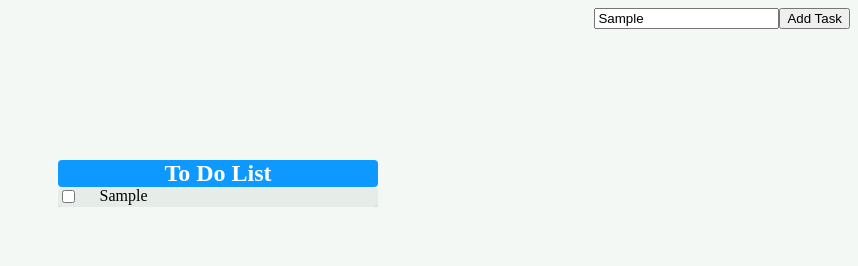
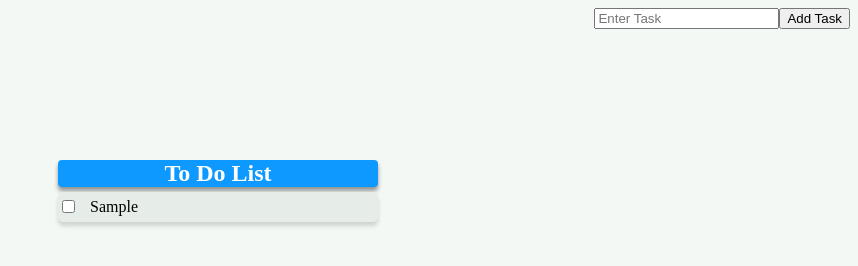
Before and after one commit to sudhanshuydv11/todolist.github.io, a plain HTML site: page index.html in a window 1280 px wide. Both pictures are taken after typing "Sample" into the empty fields and a click on the button "Add Task". Shown: the whole page, without its empty margins (422-1280 px from the left). Drawn offline with Linux system fonts and the light colour scheme.

Commit message:
all_good_29/9

```diff
--- a/css/styles.css
+++ b/css/styles.css
@@ -9,21 +9,19 @@ body {
   height: auto;
   width: 25vw;
   display: grid;
-  max-height: 2000px;
-  transition: max-height 2s;
   grid-template-columns: auto; }
 
 .headin {
   color: white;
-  margin: 0px auto auto auto;
+  margin: 0px auto 3px auto;
   text-align: center;
   background-color: #0D99FF;
   border-radius: 4px;
-  width: 100%; }
+  width: 100%;
+  box-shadow: 0px 4px 4px rgba(0, 0, 0, 0.395); }
 
 .content_sec {
   width: 100%;
-  height: auto;
   margin: 0px auto auto auto; }
 
 .add_button {
@@ -31,20 +29,31 @@ body {
 
 .card_container {
   width: 100%;
-  height: auto;
   display: grid;
-  grid-template-columns: auto;
-  max-height: 300px;
-  overflow-y: scroll; }
+  grid-template-columns: auto; }
 
 .card {
+  height: auto;
   width: 100%;
+  height: 30px;
+  margin-top: 2px;
+  margin-bottom: 2px;
   background: #E6EDE9;
   box-shadow: 0px 4px 4px rgba(0, 0, 0, 0.15);
   border-radius: 5px;
+  opacity: 0;
+  transition: opacity 0.2s;
   display: grid;
-  grid-template-columns: 13% auto; }
+  grid-template-columns: 10% auto; }
 
 .Add_task {
   display: flex;
   flex-direction: row-reverse; }
+
+.custom_text {
+  opacity: 0;
+  transition: opacity 0.6s; }
+
+.common_div {
+  margin-top: auto;
+  margin-bottom: auto; }
--- a/js/add_task.js
+++ b/js/add_task.js
@@ -3,6 +3,6 @@ let y = document.getElementById("add_button");
 x.addEventListener("keypress", (event) => {
     if (event.key === "Enter") {
         y.click();
-        x.value = "";
+
     }
 });
--- a/js/content_sript.js
+++ b/js/content_sript.js
@@ -5,13 +5,17 @@
 let counter_for_checkbox = 2;
 
 function Add() {
-    let y = document.getElementById("add_input").value;
+
+    let y1 = document.getElementById("add_input");
+    let y = y1.value;
+    if (y === "") return;
     console.log(y);
     let x = document.getElementById("card_container");
 
 
     let main_child = document.createElement('div');
     let input_div = document.createElement('div');
+    let text_div = document.createElement('div');
     let c_input = document.createElement('input');
     let c_text = document.createElement('text');
 
@@ -19,17 +23,30 @@ function Add() {
     main_child.id = "card" + counter_for_checkbox.toString();
 
     c_input.type = "checkbox";
+    input_div.className = "common_div";
+    text_div.className = "common_div";
+
+    c_input.id = counter_for_checkbox.toString();
+    c_text.innerText = y;
+    c_text.className = "custom_text";
+    c_text.id = "text" + counter_for_checkbox.toString();
+
+    input_div.appendChild(c_input);
+    text_div.appendChild(c_text);
+    main_child.appendChild(input_div);
+    main_child.appendChild(text_div);
+    x.appendChild(main_child);
+    setTimeout(() => {
+        c_text.style.opacity = "1";
+        main_child.style.opacity = "1";
+    }, 10);
 
 
 
-    c_input.id = counter_for_checkbox.toString();
-    c_text.innerText = y;
-    c_text.id = "text" + counter_for_checkbox.toString();
 
-    input_div.appendChild(c_input);
-    main_child.appendChild(input_div);
-    main_child.appendChild(c_text);
-    x.appendChild(main_child);
+
+
+
 
     c_input.addEventListener("click", () => {
         let temp = document.getElementById("text" + c_input.id);
@@ -47,7 +64,7 @@ function Add() {
     });
 
 
-
+    y1.value = "";
     counter_for_checkbox++;
 
 }
```
